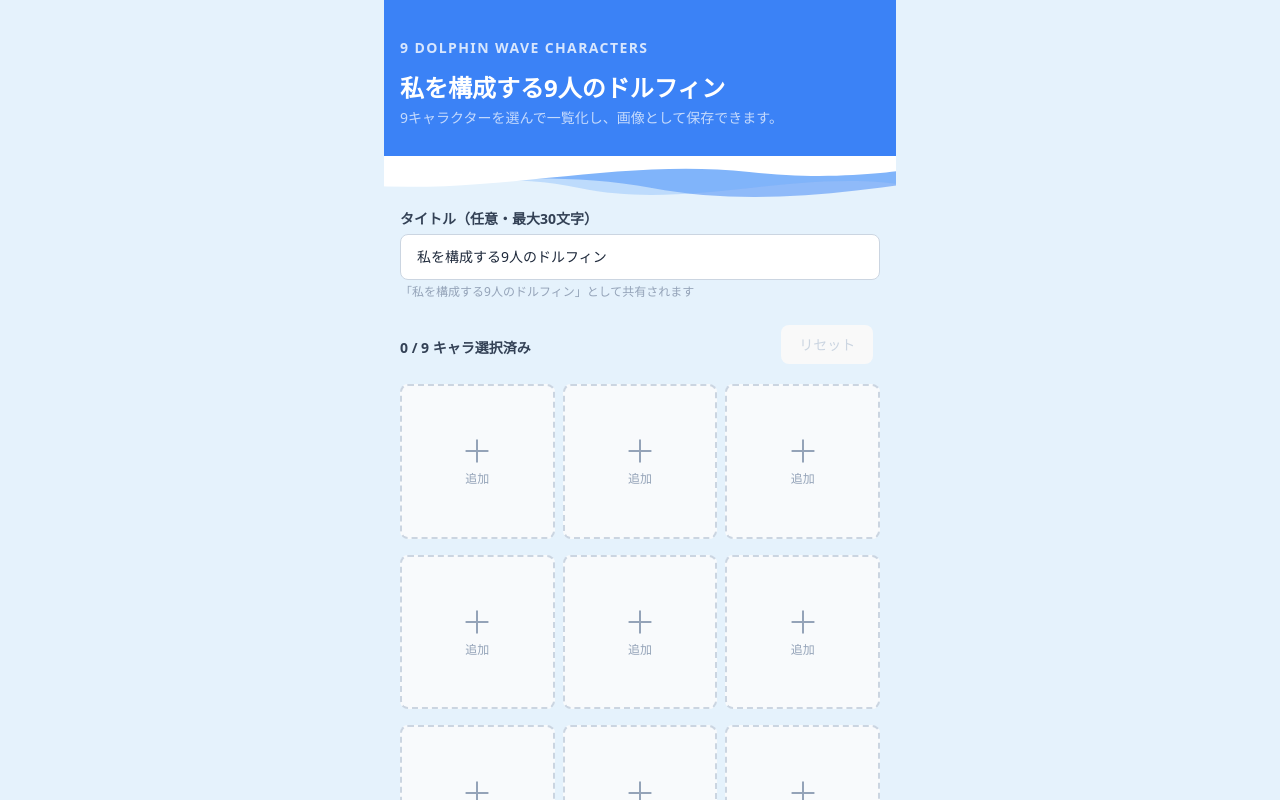
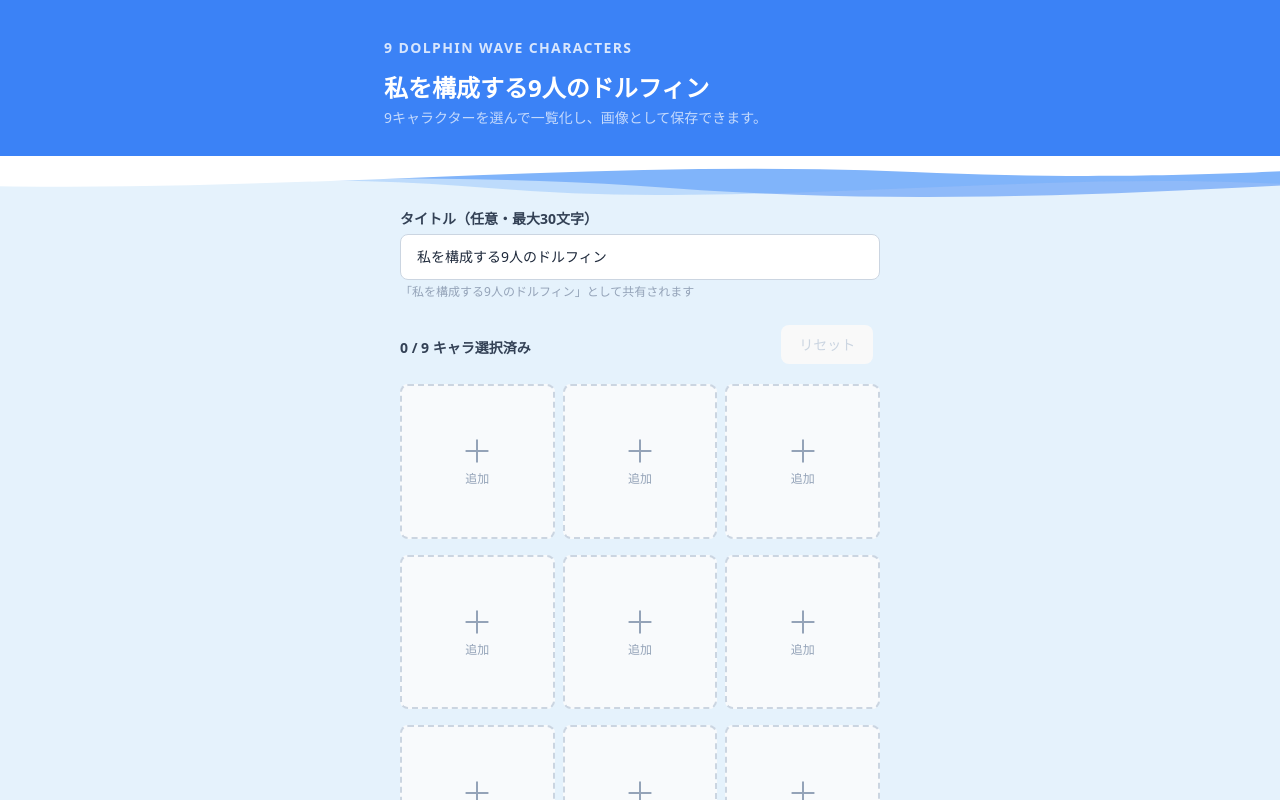
Before and after one commit to maguro-alternative/my-portfolio-site, a Next.js app: page /nine/dolphin in a window 1280 px wide. Shown: the top 800 px of the page. Built offline with nearby package versions, Linux system fonts and the light colour scheme.

Commit message:
fix: make header and wave full-width on PC
Move max-w-lg from root container to header text and content area
separately, so the blue band and wave animation span the full
viewport width on desktop while content stays centered.

https://claude.ai/code/session_01DcH3ugyCVaYftSQLYe26sz

```diff
--- a/src/app/nine/dolphin/page.tsx
+++ b/src/app/nine/dolphin/page.tsx
@@ -284,10 +284,11 @@ export default function NineDolphin() {
   };
 
   return (
-    <div className="relative mx-auto min-h-screen w-full max-w-lg">
+    <div className="relative min-h-screen w-full">
       <WaveBackground />
-      {/* ページヘッダー（青バンド内） */}
+      {/* ページヘッダー（青バンド内・全幅） */}
       <header className="relative z-10 px-4 pb-16 pt-6">
+        <div className="mx-auto max-w-lg">
           <p className="text-sm font-semibold tracking-widest text-white/80">
             9 DOLPHIN WAVE CHARACTERS
           </p>
@@ -297,9 +298,10 @@ export default function NineDolphin() {
           <p className="mt-1 text-sm text-white/70">
             9キャラクターを選んで一覧化し、画像として保存できます。
           </p>
+        </div>
       </header>
 
-      <div className="px-4 pb-6">
+      <div className="mx-auto max-w-lg px-4 pb-6">
 
       {/* タイトル入力 */}
       <section className="mb-6">
```
Lines whose indentation alone changed are shown as unchanged.
